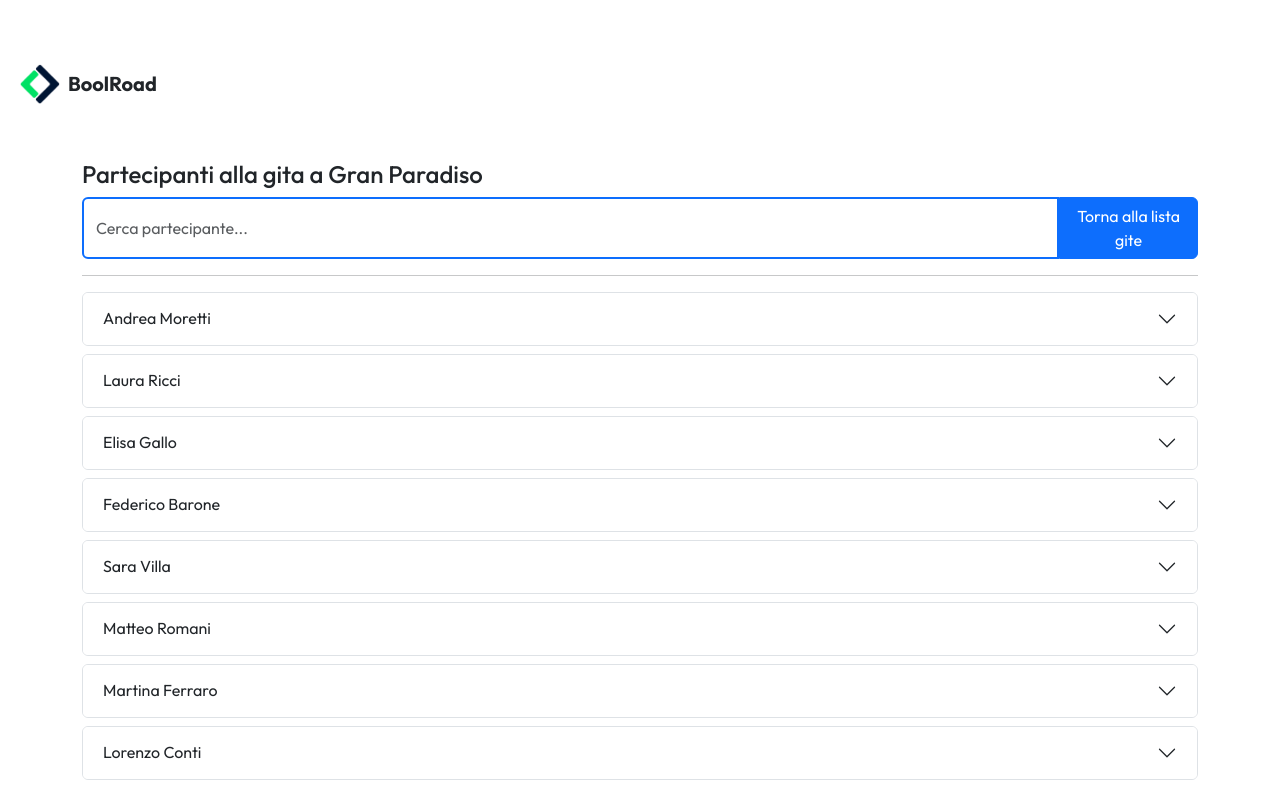
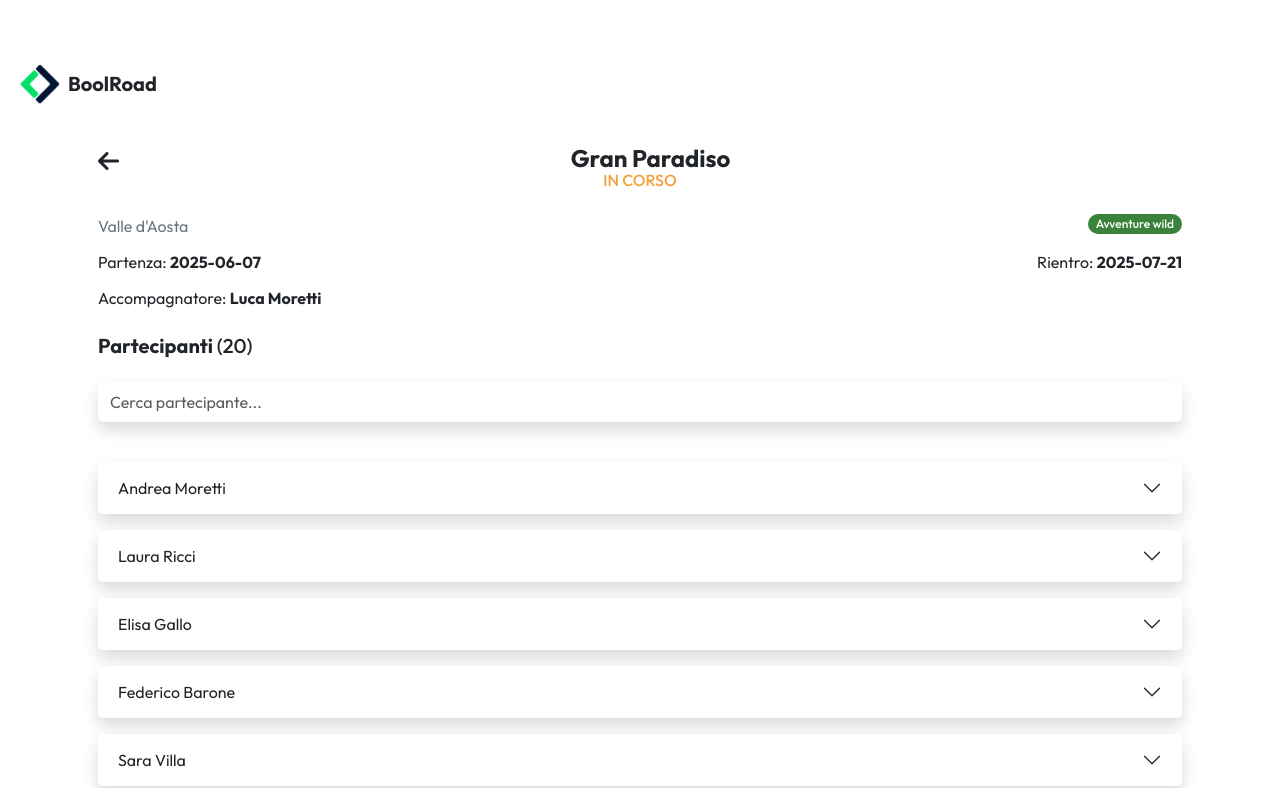
Before and after one commit to marcopriests/boolroad-sst-main, a React (Vite) app: page /viaggi/1 in a window 1280 px wide. Shown: the top 788 px of the page. Built offline with nearby package versions, Linux system fonts and the light colour scheme.

Commit message:
[UPD] grafica dettaglio viaggio

```diff
--- a/src/components/PartecipanteCard.jsx
+++ b/src/components/PartecipanteCard.jsx
@@ -2,8 +2,8 @@ const PartecipanteCard = ({ partecipante }) => {
     const { nome, cognome, codice_fiscale, telefono, email, id } = partecipante;
 
     return (
-        <div className="accordion mb-2">
-            <div className="accordion-item">
+        <div className="accordion mb-3 border-0 shadow rounded">
+            <div className="accordion-item border-0 rounded">
                 <h2 className="accordion-header" id={`heading-${id}`}>
                     <button
                         className="accordion-button collapsed bg-white"
@@ -23,9 +23,9 @@ const PartecipanteCard = ({ partecipante }) => {
                 >
                     <div className="info accordion-body">
                         <ul className="ps-0">
-                            <li>Codice Fiscale: {codice_fiscale}</li>
-                            <li>Telefono: {telefono}</li>
-                            <li>Email: {email}</li>
+                            <li>Codice Fiscale: <b>{codice_fiscale}</b></li>
+                            <li>Telefono: <b>{telefono}</b></li>
+                            <li>Email: <b>{email}</b></li>
                         </ul>
                     </div>
                 </div>
--- a/src/index.css
+++ b/src/index.css
@@ -80,3 +80,19 @@ ul {
   left: 50%;
   transform: translate(-50%, -50%);
 }
+
+#stato-viaggio {
+  margin-top: -10px;
+}
+
+.text-green {
+  color: rgb(59, 131, 59);
+}
+
+.text-red {
+  color: rgb(212, 76, 76);
+}
+
+.text-orange {
+  color: rgb(245, 159, 60);
+}
--- a/src/pages/TripDetail.jsx
+++ b/src/pages/TripDetail.jsx
@@ -10,7 +10,7 @@ const TripDetail = () => {
 
     const [trip, setTrip] = useState({})
 
-    const [searchInput, setSearchInput] = useState("")
+    const [searchInput, setSearchInput] = useState('')
 
     const [partecipantiFiltrati, setPartecipantiFiltrati] = useState([])
 
@@ -39,31 +39,71 @@ const TripDetail = () => {
         }
     }, [searchInput, trip.partecipanti])
 
+    const partenza = new Date(trip.data_partenza)
+    const rientro = new Date(trip.data_arrivo)
+    const today = new Date()
+
+    let statoViaggio, statoColor
+
+    if (today >= partenza && today <= rientro) {
+        // in corso
+        statoViaggio = 'in corso'
+        statoColor = 'orange'
+
+    }
+
+    if (today > rientro) {
+        // terminato
+        statoViaggio = 'terminato'
+        statoColor = 'red'
+
+    }
+
+    if (today < partenza) {
+        // futuro
+        statoViaggio = 'futuro'
+        statoColor = 'green'
+    }
 
     return (
         <>
-            <div className="row gy-4 my-3">
+            <div className="row mt-2 px-3 gy-3">
+                <div className="d-flex justify-content-between align-items-center">
+                    <Link to={`/`}><i className="fa-solid fa-arrow-left text-dark fs-4"></i></Link>
+                    <h4 className="fw-bold text-center">{trip.nome}</h4>
+
+                    {/* questo serve così per centrare il testo. È una puzzonata, lo so */}
+                    <div></div>
+                </div>
+                <h6 className={`text-uppercase text-center text-${statoColor}`} id='stato-viaggio'>{statoViaggio}</h6>
+
+
                 <div className="col-12">
-                    <h4 className='tripTitle'>{`Partecipanti alla gita a ${trip.nome}`}</h4>
-                    <div className="form-group d-flex">
-                        <input
-                            type="text"
-                            className="form-control border border-2 border-primary rounded-0 rounded-start"
+                    <div className="d-flex justify-content-between mb-2">
+                        <div className='text-secondary'>{trip.luogo}</div>
+                        <div className={`badge rounded-pill badge-${trip.color_tag} px-2 mb-2 fw-medium`}>{trip.tipologia}</div>
+                    </div>
+
+                    <div className="d-flex justify-content-between mb-2">
+                        <div className='mb-1'>Partenza: <b>{trip.data_partenza}</b></div>
+                        <div className='mb-1'>Rientro: <b>{trip.data_arrivo}</b></div>
+                    </div>
+
+                    <div className='mb-4'>Accompagnatore: <b>{trip.accompagnatore}</b></div>
+
+
+
+                    <h5 className='fw-bold mb-4'>Partecipanti <span className='fw-medium'>{`(${trip.partecipanti && trip.partecipanti.length})`}</span></h5>
+
+
+                    <input type="text"
+                        className="form-control border-0 rounded shadow py-2 mb-4"
                         placeholder="Cerca partecipante..."
                         value={searchInput}
-                            onChange={handleChange}
-                        />
-                        <Link to={`/`}>
-                            <button
-                                className="btn btn-primary rounded-0 rounded-end"
-                                type="button"
-                            >Torna alla lista gite
-                            </button>
-                        </Link >
+                        onChange={handleChange} />
                 </div>
-                </div>
-            </div>
-            <hr />
+
+                <div id="accordion" className='mb-5'>
                     {partecipantiFiltrati && partecipantiFiltrati.map((partecipante) => {
                         return (
                             <PartecipanteCard
@@ -73,6 +113,8 @@ const TripDetail = () => {
                         )
                     })
                     }
+                </div>
+            </div>
         </>
     )
 }
```
Lines whose indentation alone changed are shown as unchanged.
